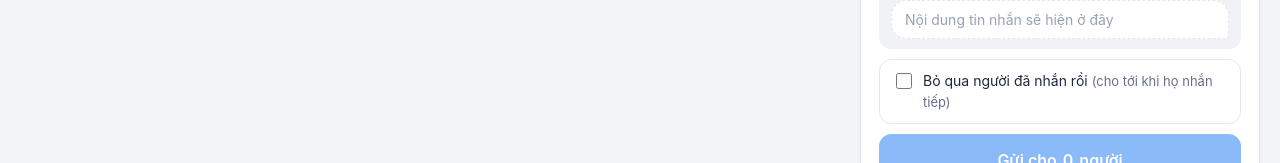
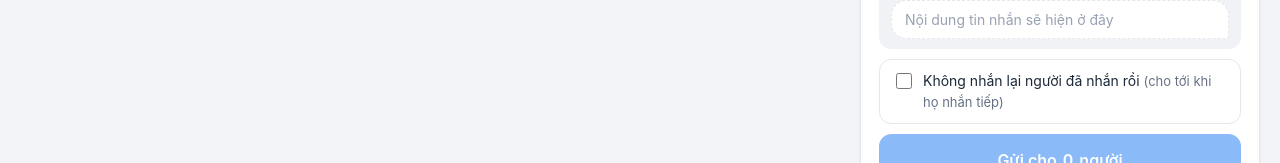
Before and after one commit to pvhoang27/fanpage-tool, a website: page public/index.html in a window 1280 px wide. Shown: the part 591-754 px from the top of the page. Drawn offline with Linux system fonts and the light colour scheme; no server answers.

```diff
--- a/public/index.html
+++ b/public/index.html
@@ -78,7 +78,7 @@
 
         <label class="chk opt-box opt-row" title="Tick: người đã được nhắn sau tin cuối của họ thì không nhắn nữa, cho tới khi họ nhắn tiếp">
           <input type="checkbox" id="skipSent" />
-          <span>Bỏ qua người đã nhắn rồi <span class="tip">(cho tới khi họ nhắn tiếp)</span></span>
+          <span>Không nhắn lại người đã nhắn rồi <span class="tip">(cho tới khi họ nhắn tiếp)</span></span>
         </label>
 
         <div class="send-dock">
```
